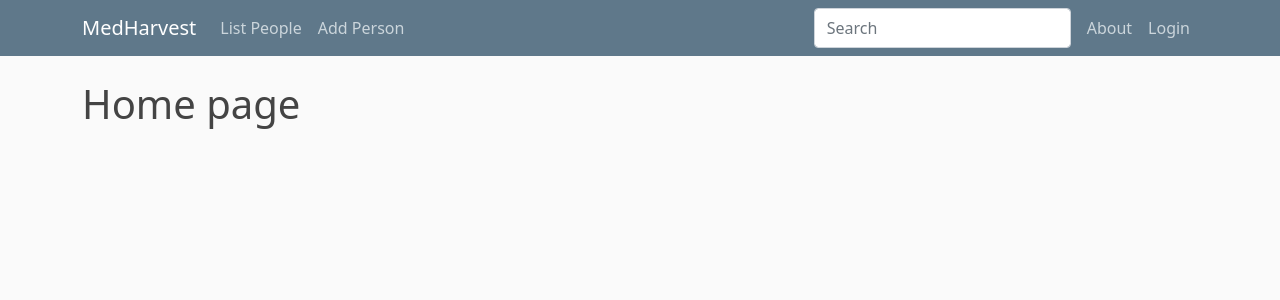
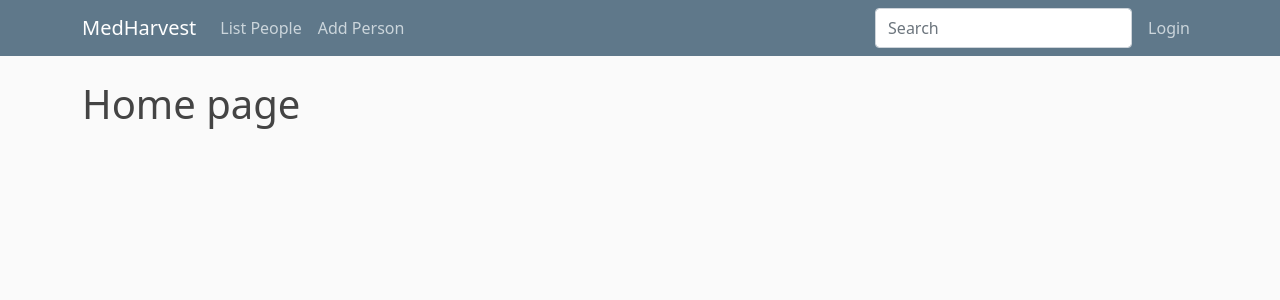
Before and after one commit to Haroonhsa007/Forms_Codes_Check, a Django app: page / in a window 1280 px wide. Shown: the top 300 px of the page. Run offline with Django 3.2, Linux system fonts and the light colour scheme.

Commit message:
deleted about page

```diff
--- a/harvest/templates/harvest/about.html
+++ /dev/null
@@ -1,4 +0,0 @@
-{% extends "harvest/base.html" %}
-{% block content %}
-    <h1>About page</h1>
-{% endblock content %}
--- a/harvest/templates/harvest/base.html
+++ b/harvest/templates/harvest/base.html
@@ -35,7 +35,6 @@
                     {% csrf_token %}
                     <input class="form-control me-2" type="search" placeholder="Search" aria-label="Search" name="searched">
                 </form>
-                <a class="nav-item nav-link" href="{% url 'harvest-about' %}">About</a>
                 {% if user.is_authenticated %}
                     <a class="nav-item nav-link" href="{% url 'logout' %}">Logout</a>
                 {% else %}
--- a/harvest/urls.py
+++ b/harvest/urls.py
@@ -4,7 +4,6 @@ from . import views
 
 urlpatterns = [
     path('', views.home, name='harvest-home'),
-    path('about/', views.about, name='harvest-about'),
     path('people/', views.people, name='harvest-people'),
     path('add_person', views.add_person, name='harvest-add_person'),
     path('edit_person/<person_id>', views.edit_person, name='harvest-edit_person'),
--- a/harvest/views.py
+++ b/harvest/views.py
@@ -7,10 +7,6 @@ from .forms import PersonForm
 
 def home(request):
     return render(request, 'harvest/home.html')
-
-
-def about(request):
-    return render(request, 'harvest/about.html')
 
 
 def people(request):
```
